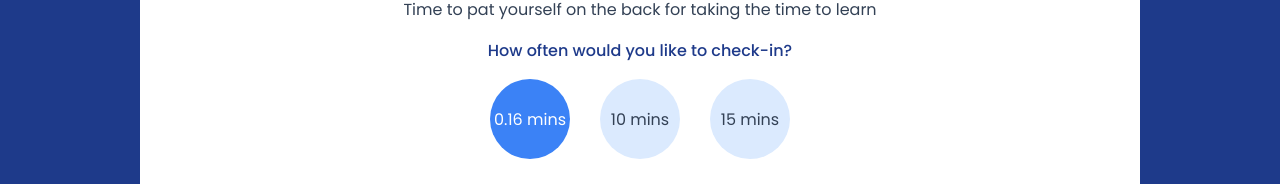
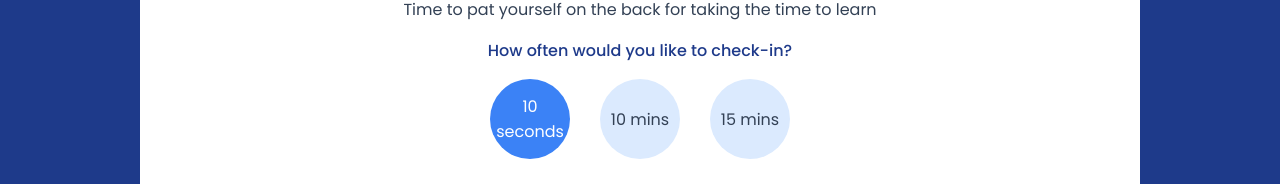
Before and after one commit to plaxamana/manabu, a React (Create React App) app: page / in a window 1280 px wide. Shown: the part 475-659 px from the top of the page. Built offline with nearby package versions, Linux system fonts and the light colour scheme.

Commit message:
0.16 minutes -> 10 seconds

```diff
--- a/src/pages/Home.js
+++ b/src/pages/Home.js
@@ -53,7 +53,7 @@ export default function Home() {
               checked={notificationInterval === "0.16"}
               onChange={onRadioChange}
             >
-              0.16 mins
+              10 seconds
             </TimeSelect>
             <TimeSelect
               name="notificationInterval"
```
